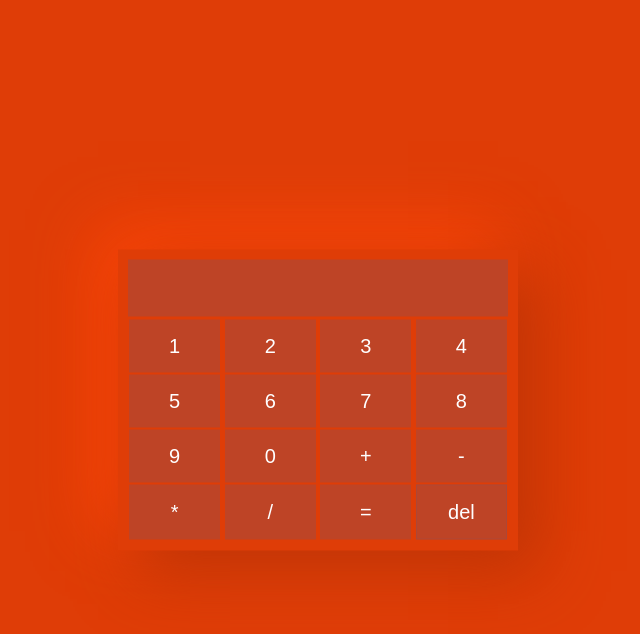
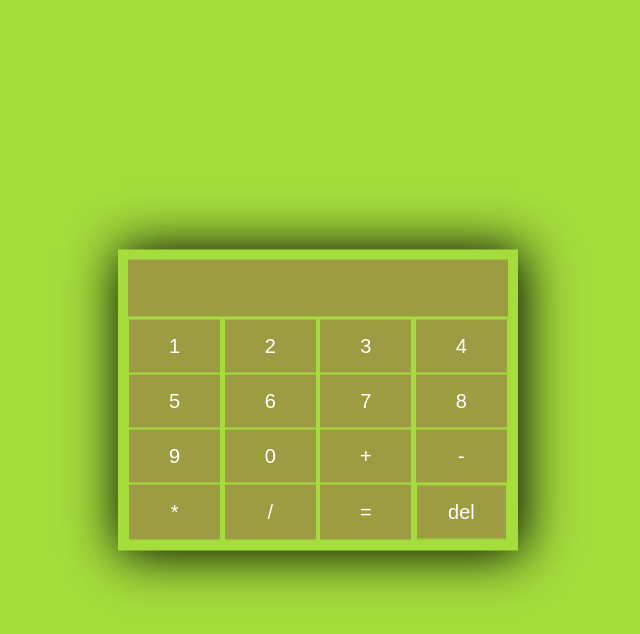
Before and after one commit to sydur6306/calculator, a plain HTML site: page index.html in a window 1280 px wide. Both pictures are taken after a click on the button "del". Shown: the whole page, without its empty margins (322-962 px from the left). Drawn offline with Linux system fonts and the light colour scheme.

Commit message:
Update style.css

```diff
--- a/css/style.css
+++ b/css/style.css
@@ -1,9 +1,9 @@
 *{
-	margin:0;
-	box-sizing: border-box;
+    margin:0;
+    box-sizing: border-box;
 }
 body{
-	background: #df3d07;
+    background: #a4dd3c;
 }
 
 .calculator{
@@ -29,9 +29,12 @@ display: flex;
 flex-wrap: wrap;
 
 justify-content: space-between;
-background: #df3d07;
-box-shadow:  20px 20px 60px #be3406,
-             -20px -20px 60px #ff4608;
+
+background: #a4dd3c;
+
+box-shadow: -13px 20px -1px #be3406, -20px -20px 60px #ff4608;
+
+box-shadow: 3px 1px 50px 2px black;
 }
 input{
     width: 100%;
@@ -58,6 +61,6 @@ button{
     cursor: pointer;
 }
 input:focus, button:focus {
-   border:1px solid #964d4d73;
+   border:1px solid #a4dd3c;
    outline: 0;
 }
```
